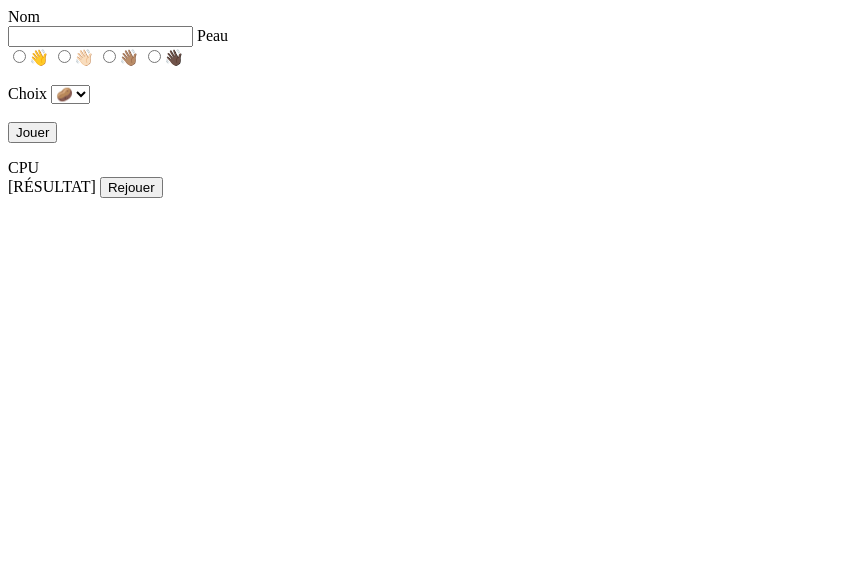
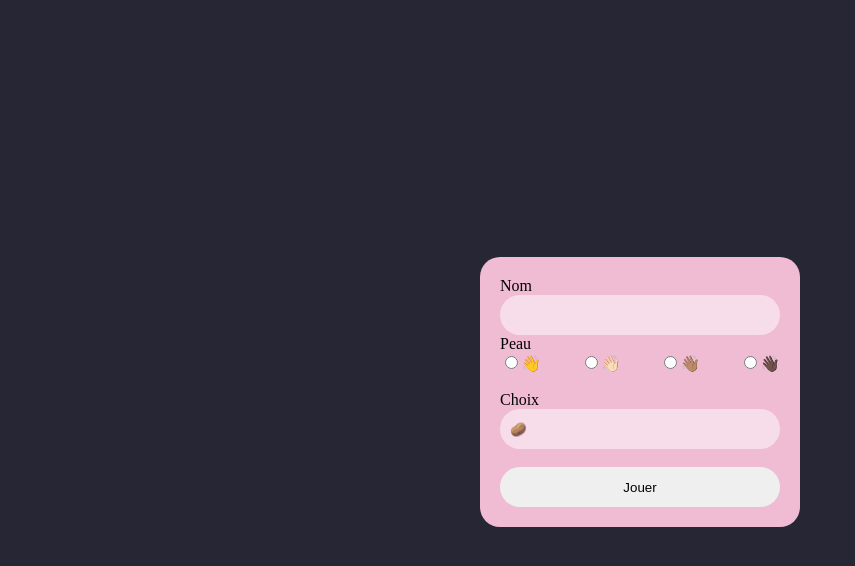
Before and after one commit to CatherineCote/Roche-Papier-Ciseaux_WEB, a plain HTML site: page index.html in a window 1280 px wide. Shown: the whole page, without its empty margins (0-855 px from the left). Drawn offline with Linux system fonts and the light colour scheme.

Commit message:
création lien css/java

```diff
--- a/index.html
+++ b/index.html
@@ -1,4 +1,9 @@
+<head>
+    <link rel ="stylesheet" type="text/css" href="style.css">
+</head>
 <body>
+
+
     <div class="wrapper" id="wrapperId">
       <form class="formulaire" name="formulaire">
         <label>Nom</label><br>
@@ -51,5 +56,5 @@
 
     </div>
 
-
+    <script src="java.js"></script>
   </body>
```
